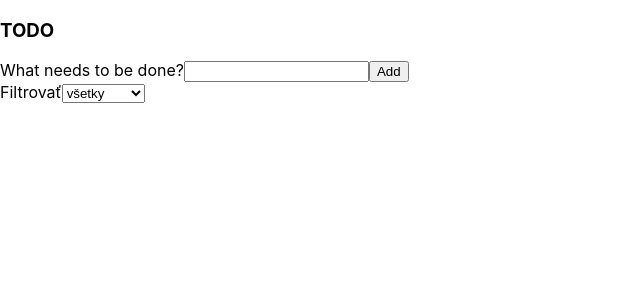
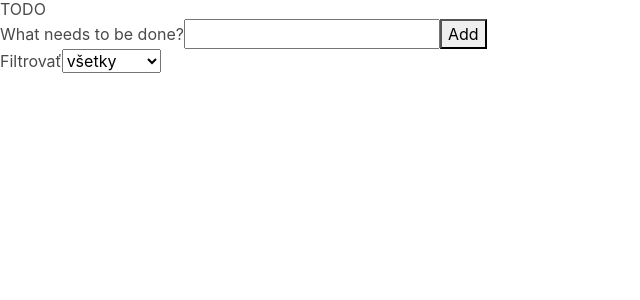
Before and after one commit to AdBrWebDev/todo-app-cora-geo, a React (Create React App) app: page / in a window 1280 px wide. Shown: the top 300 px of the page, without its empty margins (0-640 px from the left). Built offline with nearby package versions, Linux system fonts and the light colour scheme.

Commit message:
bulma and bootstrap installed

```diff
--- a/package.json
+++ b/package.json
@@ -3,6 +3,8 @@
   "version": "0.1.0",
   "private": true,
   "dependencies": {
+    "bootstrap": "^5.1.3",
+    "bulma": "^0.9.4",
     "react": "^16.6.0",
     "react-dom": "^16.6.0",
     "react-redux": "^5.1.0",
--- a/src/App.js
+++ b/src/App.js
@@ -2,6 +2,8 @@ import React from 'react';
 import TodoList from './components/TodoList';
 import { Form } from './components/Form';
 import { FilterItems } from './components/FilterItems';
+import "bootstrap/dist/css/bootstrap.css"
+import "bulma/css/bulma.min.css"
 import "./index.css"
 
 class TodoApp extends React.Component {
@@ -9,8 +11,6 @@ class TodoApp extends React.Component {
     super(props);
     this.state = {
       items: [],
-      filterItems: [],
-      filter: 'all'
     };
   }
 
@@ -33,6 +33,22 @@ class TodoApp extends React.Component {
     );
   }
 
+  filterItems = (filter) => {
+    let items = this.state.items;
+    console.log(items)
+    console.log(filter)
+    switch (filter) {
+      case 'all':
+        return console.log(items);
+        case 'active':
+          return console.log(items.filter(item => !item.checked));
+          case 'completed':
+            return console.log(items.filter(item => item.checked));
+            default:
+              return console.log(items);
+            }
+          }
+
           softDelete = (i) => {
             console.log(i.id)
             this.setState({
@@ -41,26 +57,10 @@ class TodoApp extends React.Component {
                     return {
                         id: item.id,
                         text: item.text,
-          checked: !item.checked
+                        checked: !item.checked,
                     }
                 })
             })
-  console.log(this.state.items)
-  }
-
-  filterItems = (filter) => {
-    let items = this.state.items;
-    console.log(filter)
-    switch (filter) {
-      case 'all':
-        return items;
-      case 'active':
-        return items.filter(item => !item.checked);
-      case 'completed':
-        return items.filter(item => item.checked);
-      default:
-        return items;
-    }
         }
 
   handleSubmit = (text) => {
--- a/src/components/FilterItems.jsx
+++ b/src/components/FilterItems.jsx
@@ -1,12 +1,26 @@
 import React from 'react';
 
 export class FilterItems extends React.Component {
+    constructor(props) {
+        super(props);
+        this.state = {
+            selected: 'all'
+        }
+    }
+
+    changeSelected = async (e) => {
+        this.setState({selected: e.target.value});
+        //console.log(e.target.value)
+        const filter = await this.props.filterItems(this.state.selected);
+        return filter;
+        }
+
     render() {
         return(
             <div>
-                <label for="cars">Filtrovať</label>
+                <label htmlFor="cars">Filtrovať</label>
 
-<select name="filter" onChange={this.props.filterItems} id="filter">
+<select name="filter" onChange={this.changeSelected} id="filter">
   <option value="all">všetky</option>
   <option value="active">aktivne</option>
   <option value="done">Ukončené</option>
--- a/src/components/Form.jsx
+++ b/src/components/Form.jsx
@@ -8,10 +8,6 @@ export class Form extends React.Component {
         }
     }
 
-    sendData = () => {
-        this.props.parentCallBack(this.state.text)
-    }
-
     handleSubmit = (e) => {
         e.preventDefault()
         this.props.handleSubmit(this.state.text)
@@ -19,6 +15,7 @@ export class Form extends React.Component {
     }
 
     handleChange = (e) => { this.setState({text: e.target.value}) }
+
     render() {
     return(
         <div>
```
Also changed, not shown: src/index.css (line endings or trailing spaces), 1 other file (tests, documents, lock files or other folders). Lines whose indentation alone changed are shown as unchanged.
